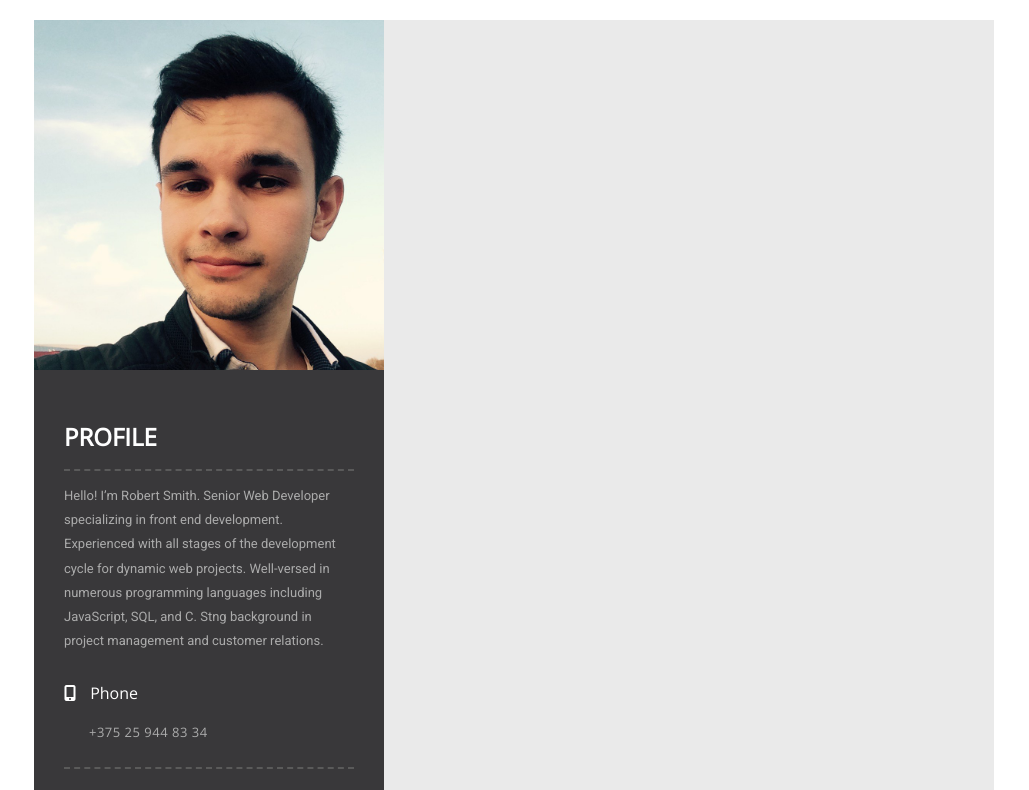
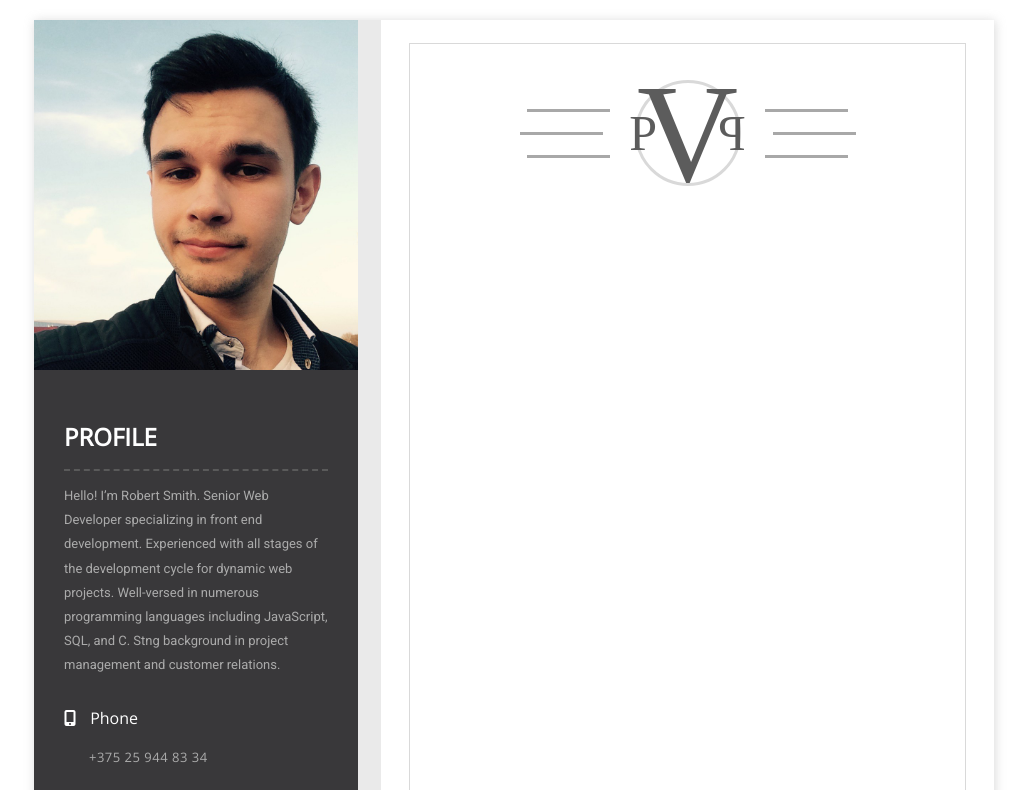
Before and after one commit to maksim-ppv/maksim-ppv.github.io, a plain HTML site: page index.html in a window 1280 px wide. Shown: the top 790 px of the page, without its empty margins (126-1155 px from the left). Drawn offline with nearby package versions, Linux system fonts and the light colour scheme.

Commit message:
Added logo

```diff
--- a/index.html
+++ b/index.html
@@ -68,7 +68,27 @@
                 </div>
             </div>
         </div>
-        <div class="resume"></div>
+        <div class="resume">
+            <div class="resume-wrap">
+                <div class="logo">
+                    <div class="logo-lines logo-lines-left">
+                        <span class="logo-line"></span>
+                        <span class="logo-line"></span>
+                        <span class="logo-line"></span>
+                    </div>
+                    <div class="logo-imgs">
+                        <span class="logo-img letter">p</span>
+                        <span class="logo-img letter">v</span>
+                        <span class="logo-img letter">p</span>
+                    </div>
+                    <div class="logo-lines logo-lines-right">
+                        <span class="logo-line"></span>
+                        <span class="logo-line"></span>
+                        <span class="logo-line"></span>
+                    </div>
+                </div>
+            </div>
+        </div>
     </div>
 </body>
 
--- a/sass/style.sass
+++ b/sass/style.sass
@@ -5,13 +5,14 @@
     box-sizing: inherit
 .container
     display: flex
+    justify-content: space-between
     max-width: 960px
     background-color: #eaeaea
     margin: 20px auto
-
+    box-shadow: 1px 1px 10px rgba(168, 168, 168, 0.44)
 
 .profile
-    max-width: 350px
+    flex-basis: 30%
     background-color: #39383a
     color: #ababab
 .profile-photo
@@ -67,8 +68,8 @@ address
     justify-content: center
     align-items: center
     flex-direction: column
-    width: 100px
-    height: 101px
+    width: 90px
+    height: 90px
     border: 6px solid #5c5c5c
     border-radius: 50%
     margin-right: 30px
@@ -85,3 +86,59 @@ address
     border-bottom: 2px solid #5c5c5c
 .line:nth-child(2)
     margin-left: 30px
+.resume
+    flex-basis: 58%
+    padding: 23px 28px
+    background-color: #fff
+.resume-wrap
+    padding: 36px 56px
+    height: 100%
+    border: 1px solid rgba(168, 168, 168, 0.44)
+.logo
+    display: flex
+    justify-content: center
+    align-items: center
+    width: 100%
+    //height: 300px
+.logo-imgs
+    position: relative
+    display: flex
+    justify-content: center
+    align-items: center
+    width: 100px
+    height: 100px
+    border: 3px solid rgba(168, 168, 168, 0.44)
+    border-radius: 50%
+    text-transform: uppercase
+.logo-img
+    font-size: 50px
+    font-weight: 100
+    color: #5c5c5c
+.letter:nth-child(1)
+    margin-right: -20px
+.letter:nth-child(2)
+    font-size: 140px
+.letter:nth-child(3)
+    margin-left: -20px
+    transform: scale(-1,1)
+
+
+
+.logo-lines
+    display: flex
+    justify-content: center
+    align-items: center
+    flex-direction: column
+    margin-left: 17px
+    margin-right: 17px
+.logo-line
+    width: 83px
+    height: 3px
+    margin-top: 15px
+    background-color: rgba(168, 168, 168, 1)
+    margin-top: 10px
+    margin-bottom: 10px
+.logo-lines-left .logo-line:nth-child(2)
+    margin-right: 15px
+.logo-lines-right .logo-line:nth-child(2)
+    margin-left: 15px
```
Also changed, not shown: css/style.css, 1 other file.
